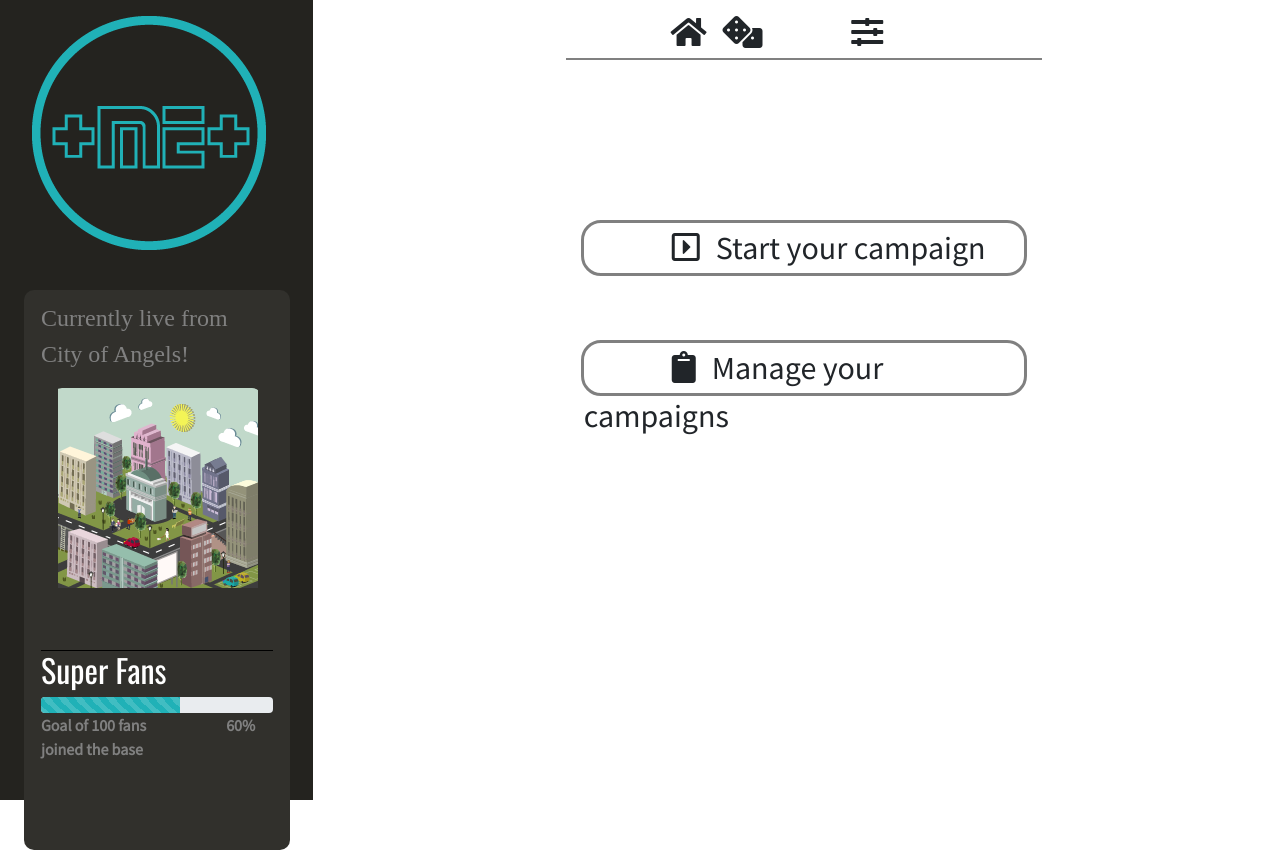
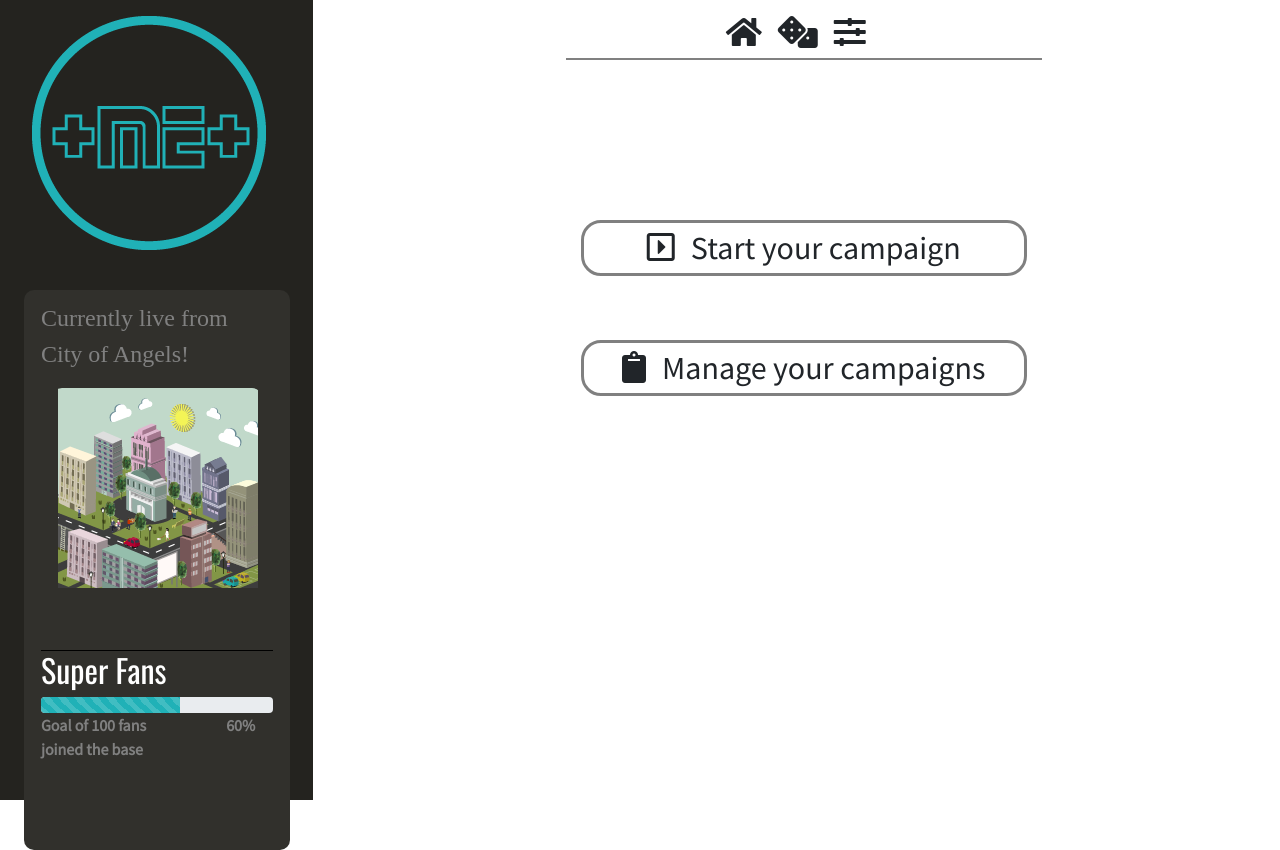
Before and after one commit to judescripts/AddMeAdd, a React (Create React App) app: page / in a window 1280 px wide. Built offline with nearby package versions, Linux system fonts and the light colour scheme; a web font is replaced by a local one.

Commit message:
updated relative alignments on homepage

```diff
--- a/src/components/Home.css
+++ b/src/components/Home.css
@@ -28,11 +28,22 @@
 .far, .fa-caret-square-right{
     padding-top: 1vh;
     padding-right: 2vh;
-    padding-left: 20%
 }
 
 .fas, .fa-clipboard{
     padding-top: 1vh;
     padding-right: 2vh;
-    padding-left: 20%
 }
+
+.start-contents{
+    text-align: center;
+    display: block;
+    left-margin: auto;
+    right-margin: auto;
+}
+
+.manage-contents{
+    text-align: center;
+    left-margin: auto;
+    right-margin: auto;
+}
--- a/src/components/Home.js
+++ b/src/components/Home.js
@@ -8,13 +8,17 @@ class Home extends React.Component {
     return (
       <Container className="controls">
         <div className="start-button">
-          <i className="far fa-caret-square-right" />
-          Start your campaign
+          <div className="start-contents">
+            <i className="far fa-caret-square-right" />
+            Start your campaign
+          </div>
         </div>
         <div className="spacer" />
         <div className="manage-button">
-          <i className="fas fa-clipboard" />
-          Manage your campaigns
+          <div className="manage-contents">
+            <i className="fas fa-clipboard" />
+            Manage your campaigns
+          </div>
         </div>
       </Container>
     );
--- a/src/components/Navbar.css
+++ b/src/components/Navbar.css
@@ -12,6 +12,7 @@
     display: block;
     margin-left: auto;
     margin-right: auto;
+    text-align: center;
 }
 
 .fa, .fas.fa-home{
@@ -28,6 +29,7 @@
 
 .fas.fa-sliders-h{
     padding-top: 1vh;
+    padding-left: 2vh;
     font-size: 2rem;
     color: ##31302C;
 }
```
